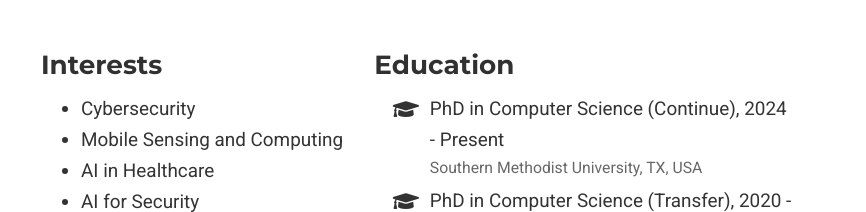
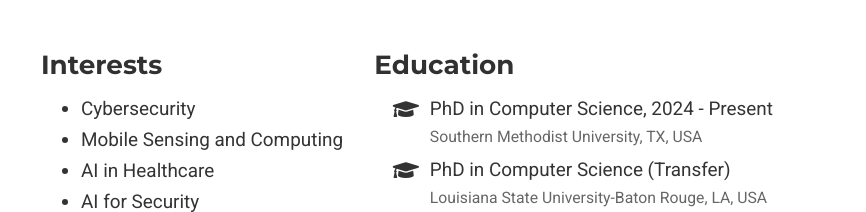
Before and after one commit to RuxinWang1994/RuxinWang1994.github.io, a plain HTML site: page index.html in a window 1280 px wide. Shown: the part 581-793 px from the top of the page, 414-1280 px from the left. Drawn offline with nearby package versions, Linux system fonts and the light colour scheme; some packages are replaced by stand-ins of ours; some icons are missing.

Commit message:
Add files via upload

```diff
--- a/index.html
+++ b/index.html
@@ -713,7 +713,7 @@
           <li>
             <i class="fa-li fas fa-graduation-cap"></i>
             <div class="description">
-              <p class="course">PhD in Computer Science (Continue), 2024 - Present</p>
+              <p class="course">PhD in Computer Science, 2024 - Present</p>
               <p class="institution">Southern Methodist University, TX, USA</p>
             </div>
           </li>
@@ -721,7 +721,7 @@
           <li>
             <i class="fa-li fas fa-graduation-cap"></i>
             <div class="description">
-              <p class="course">PhD in Computer Science (Transfer), 2020 - 2024</p>
+              <p class="course">PhD in Computer Science (Transfer)</p>
               <p class="institution">Louisiana State University-Baton Rouge, LA, USA</p>
             </div>
           </li>
```
